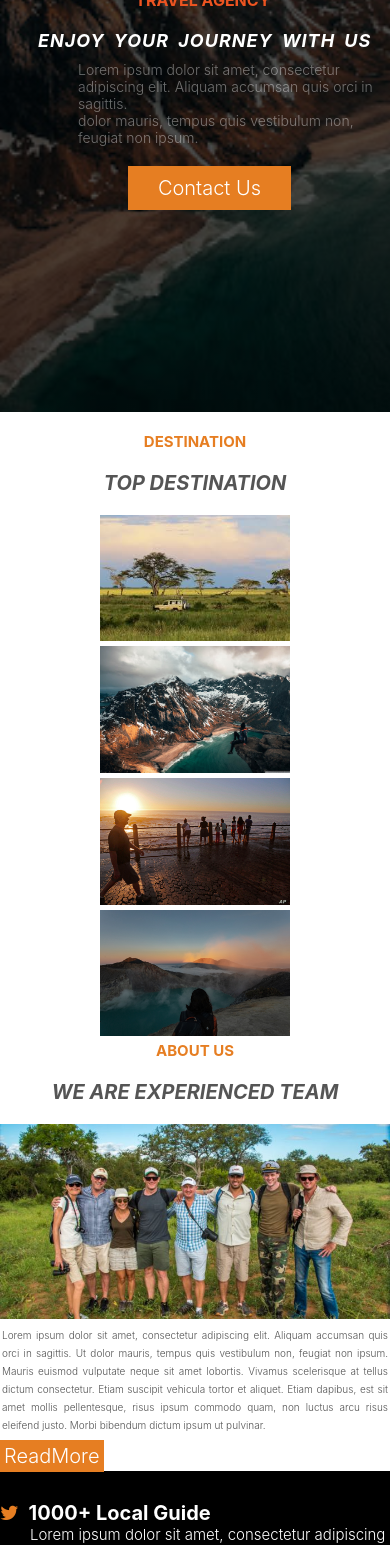
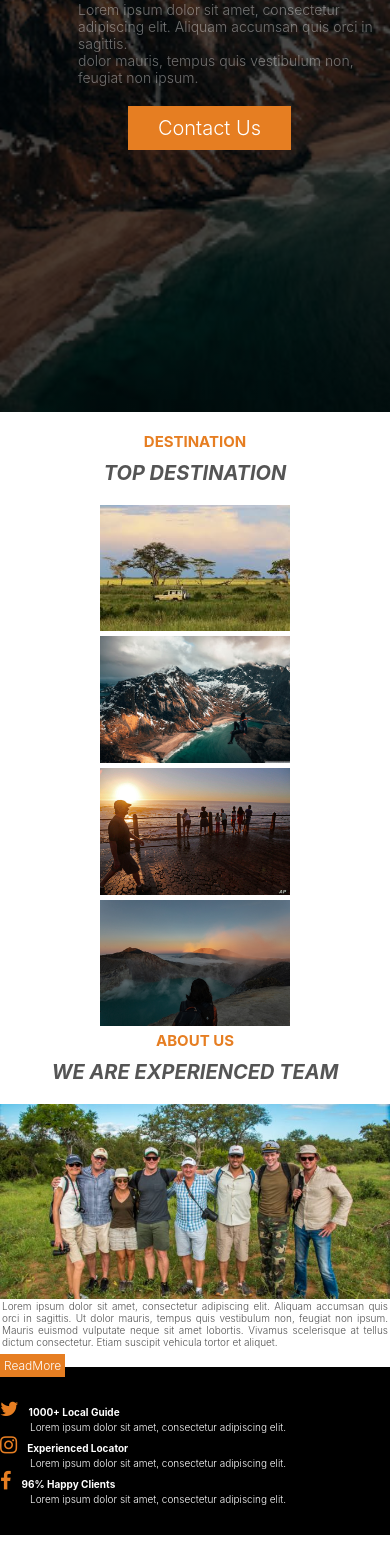
Before and after one commit to mchomvus4/project02, a React (Create React App) app: page / in a window 390 px wide. Shown: the part 432-1977 px from the top of the page. Built offline with nearby package versions, Linux system fonts and the light colour scheme.

Commit message:
files updated

```diff
--- a/src/components/Activities/Activity.css
+++ b/src/components/Activities/Activity.css
@@ -87,7 +87,7 @@
 }
 
    .btn-btn-activity{
-         padding: 8px 8px;
+         padding: 6px 8px;
          font-size: 10px;
          position: absolute;
          margin-left: 3%;
@@ -95,6 +95,7 @@
     .card-section{
         margin: 10%;
         margin-top: 0px;
+
     }
     .activity-place{
         font-size: 10px;
@@ -102,4 +103,10 @@
     .lorem-page{
         font-size: 10px;
     }
+    .bg-card{
+        box-shadow: 0 2px 30px rgba(0, 0,0, .8);
     }
+    .activities-img{
+    margin-top: 0px;
+}
+}
--- a/src/components/Destination/Destination.css
+++ b/src/components/Destination/Destination.css
@@ -14,10 +14,11 @@
     font-style: italic;
     font-weight: bold;
     padding-bottom: 20px;
-    margin-top: 20px;
+    margin-top: 10px;
 }
 .second{
     width: 100%;
+
 }
 
 .bg-images{
@@ -41,6 +42,6 @@ margin: 0px 100px;
 }
 
 /*small phones from 0 to 480px*/
-@media only screen and (max-width:480px){
+@media only screen and (max-width:500px){
 
 }
--- a/src/components/Destination/Destination.js
+++ b/src/components/Destination/Destination.js
@@ -13,23 +13,23 @@ function Destination() {
                 <p className="top-destination">Top Destination</p>
             </div>
             <div className="row bg-images">
-                <div className="col span-1-of-4">
+                <div className="col span-1-of-4 image">
                     <img src={image2} alt="second" className="second" />
 
 
                 </div>
 
-                <div className="col span-1-of-4">
+                <div className="col span-1-of-4 image">
                     <img src={image1} alt="second" className="second" />
 
                 </div>
 
-                <div className="col span-1-of-4">
+                <div className="col span-1-of-4 image">
                     <img src={image3} alt="second" className="second" />
 
                 </div>
 
-                <div className="col span-1-of-4">
+                <div className="col span-1-of-4 image">
                     <img src={image4} alt="second" className="second"/>
 
                 </div>
--- a/src/components/NavBar/Style.css
+++ b/src/components/NavBar/Style.css
@@ -154,7 +154,7 @@ h1{
 
 
 /*small phones from 0 to 480px*/
-@media only screen and (max-width:480px){
+@media only screen and (max-width:500px){
 
     .main-nav{
     float: right;
@@ -181,10 +181,11 @@ h1{
 .design{
     color: #ed5421;
     font-size: 15px;
+
 }
 .logo{
     font-size: 15px;
-    margin-left: 28px;
+    margin-left: 4px;
 }
 h1{
     margin-left: -40px;
@@ -199,5 +200,8 @@ h1{
     margin-left: 16%;
 
 }
+.travel{
+    margin-top: -60px;
+}
 
 }
--- a/src/components/Team/Team.css
+++ b/src/components/Team/Team.css
@@ -10,7 +10,7 @@
     font-size: 20px;
     font-style: italic;
     font-weight: bold;
-    margin-top: 20px;
+    margin-top: 10px;
 }
 
 .bg-ipsum{
@@ -112,7 +112,7 @@
 }
 
 /*small phones from 0 to 480px*/
-@media only screen and (max-width:480px){
+@media only screen and (max-width:500px){
 .btn-btn-readmore:link,
 .btn-btn-readmore:visited{
     margin-left: 0px;
@@ -122,4 +122,21 @@
 .sub-team{
     margin-top: -1px;
 }
+.sub-team-content{
+    font-size: 10px;
 }
+.guide,.locator,.client{
+    font-size: 10px;
+}
+.lorem-content{
+    font-size: 10px;
+    margin-top: -6px;
+    line-height: 12px;
+}
+.sub-team{
+    margin-top: -10px;
+}
+.btn-btn-readmore{
+    font-size: 12px;
+}
+}
--- a/src/components/Team/Team.js
+++ b/src/components/Team/Team.js
@@ -16,21 +16,21 @@ function Team() {
 
                 </div>
                 <div className="col span-1-of-2">
-                    <p className="lorem-content">Lorem ipsum dolor sit amet, consectetur adipiscing elit. Aliquam accumsan quis orci in sagittis. Ut dolor mauris, tempus quis vestibulum non, feugiat non ipsum. Mauris euismod vulputate neque sit amet lobortis. Vivamus scelerisque at tellus dictum consectetur. Etiam suscipit vehicula tortor et aliquet. Etiam dapibus, est sit amet mollis pellentesque, risus ipsum commodo quam, non luctus arcu risus eleifend justo. Morbi bibendum dictum ipsum ut pulvinar.</p>
+                    <p className="lorem-content">Lorem ipsum dolor sit amet, consectetur adipiscing elit. Aliquam accumsan quis orci in sagittis. Ut dolor mauris, tempus quis vestibulum non, feugiat non ipsum. Mauris euismod vulputate neque sit amet lobortis. Vivamus scelerisque at tellus dictum consectetur. Etiam suscipit vehicula tortor et aliquet.</p>
                       <a className="btn-btn-readmore" href ="#readmore">ReadMore</a>
                 </div>
             </div>
             <div className="row sub-team">
                 <div className="col span-1-of-3">
-                    <h4><i className="fa fa-twitter social"></i>1000+ Local Guide</h4>
+                    <h4><i className="fa fa-twitter social "></i><span className="guide">1000+ Local Guide</span></h4>
                     <p className="sub-team-content">Lorem ipsum dolor sit amet, consectetur adipiscing elit.</p>
                     </div>
                  <div className="col span-1-of-3">
-                    <h4><i className="fa fa-instagram social"></i>Experienced Locator</h4>
+                    <h4><i className="fa fa-instagram social"></i><span className="locator">Experienced Locator</span></h4>
                     <p className="sub-team-content">Lorem ipsum dolor sit amet, consectetur adipiscing elit.</p>
                     </div>
                  <div className="col span-1-of-3">
-                    <h4><i className="fa fa-facebook-f social"></i>96% Happy Clients</h4>
+                    <h4><i className="fa fa-facebook-f social"></i><span className="client">96% Happy Clients</span></h4>
                     <p className="sub-team-content">Lorem ipsum dolor sit amet, consectetur adipiscing elit.</p>
                     </div>
             </div>
```
Lines whose indentation alone changed are shown as unchanged.
